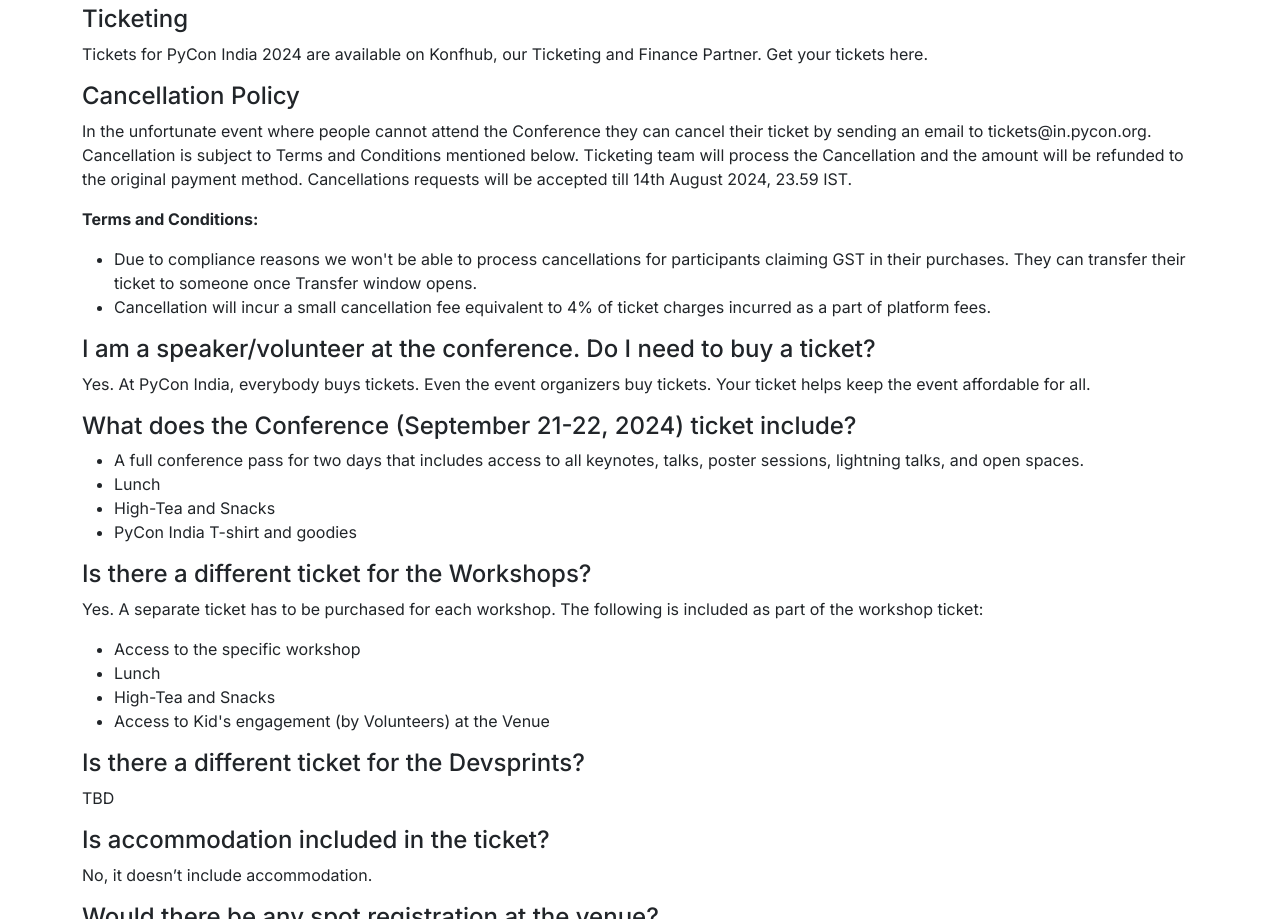
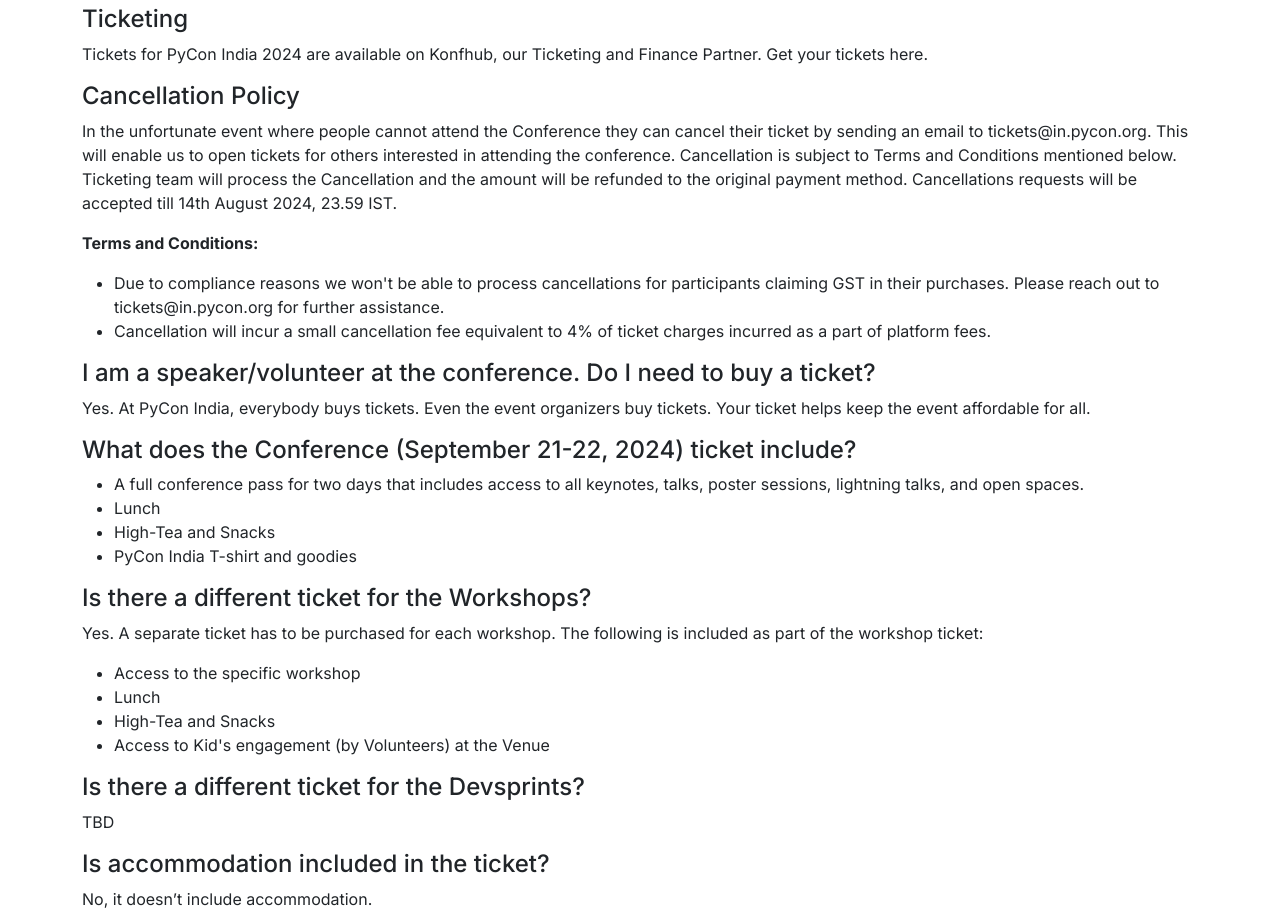
Before and after one commit to pythonindia/inpycon2024, an Eleventy site: page src/_pages-content/faq.md in a window 1280 px wide. Shown: the part 1417-2336 px from the top of the page. Built offline with nearby package versions, Linux system fonts and the light colour scheme; Eleventy itself is replaced by a stand-in of ours; files that its build step writes are made by us from their sources.

Commit message:
Update cancellation terms

```diff
--- a/src/_pages-content/faq.md
+++ b/src/_pages-content/faq.md
@@ -45,10 +45,10 @@
 Tickets for PyCon India 2024 are available on Konfhub, our Ticketing and Finance Partner. Get your tickets here.
 
 #### Cancellation Policy
-In the unfortunate event where people cannot attend the Conference they can cancel their ticket by sending an email to tickets@in.pycon.org. Cancellation is subject to Terms and Conditions mentioned below. Ticketing team will process the Cancellation and the amount will be refunded to the original payment method. Cancellations requests will be accepted till 14th August 2024, 23.59 IST.
+In the unfortunate event where people cannot attend the Conference they can cancel their ticket by sending an email to tickets@in.pycon.org. This will enable us to open tickets for others interested in attending the conference. Cancellation is subject to Terms and Conditions mentioned below. Ticketing team will process the Cancellation and the amount will be refunded to the original payment method. Cancellations requests will be accepted till 14th August 2024, 23.59 IST.
 
 **Terms and Conditions:**
-- Due to compliance reasons we won't be able to process cancellations for participants claiming GST in their purchases. They can transfer their ticket to someone once Transfer window opens.
+- Due to compliance reasons we won't be able to process cancellations for participants claiming GST in their purchases. Please reach out to tickets@in.pycon.org for further assistance.
 - Cancellation will incur a small cancellation fee equivalent to 4% of ticket charges incurred as a part of platform fees.
 
 #### I am a speaker/volunteer at the conference. Do I need to buy a ticket?
```
